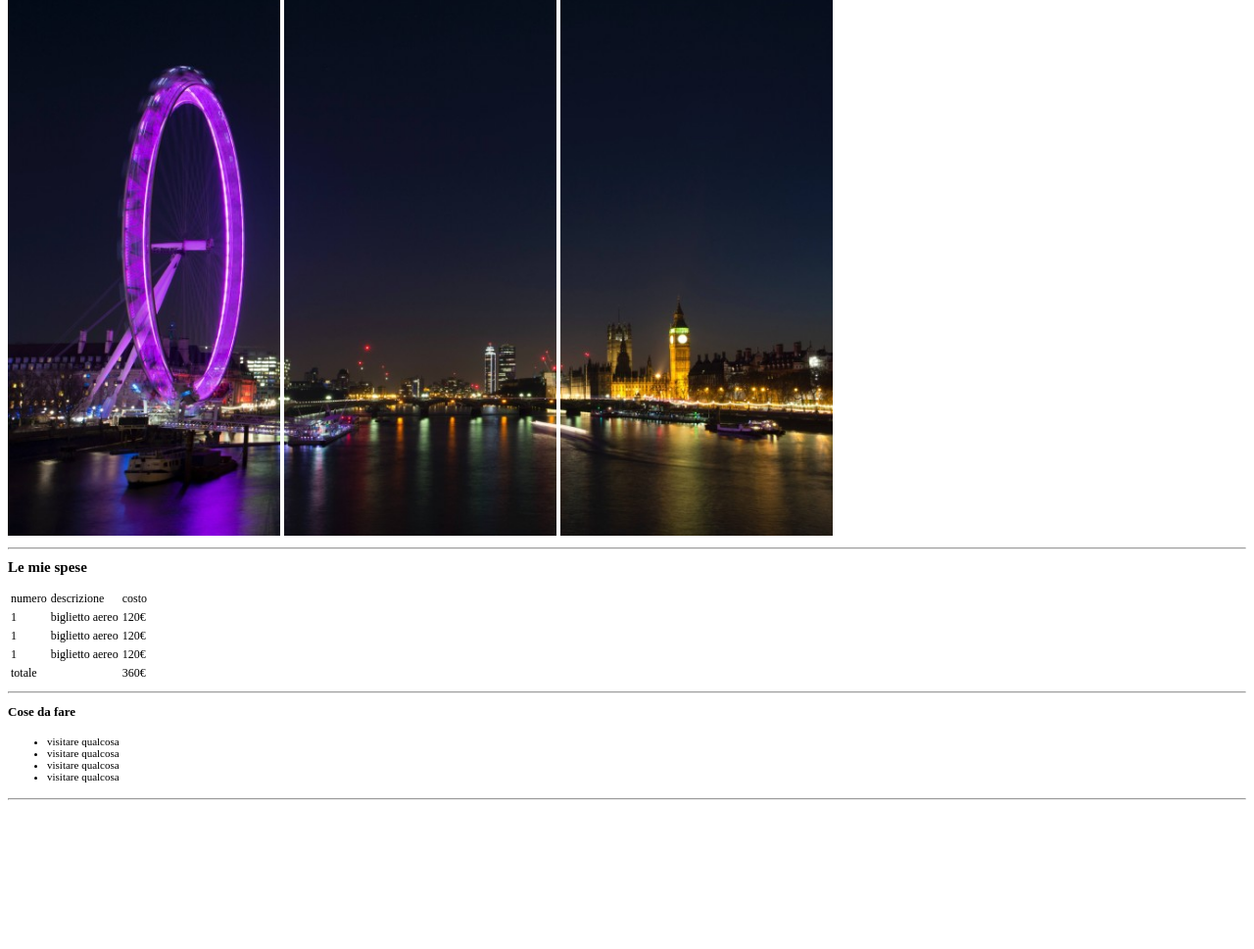
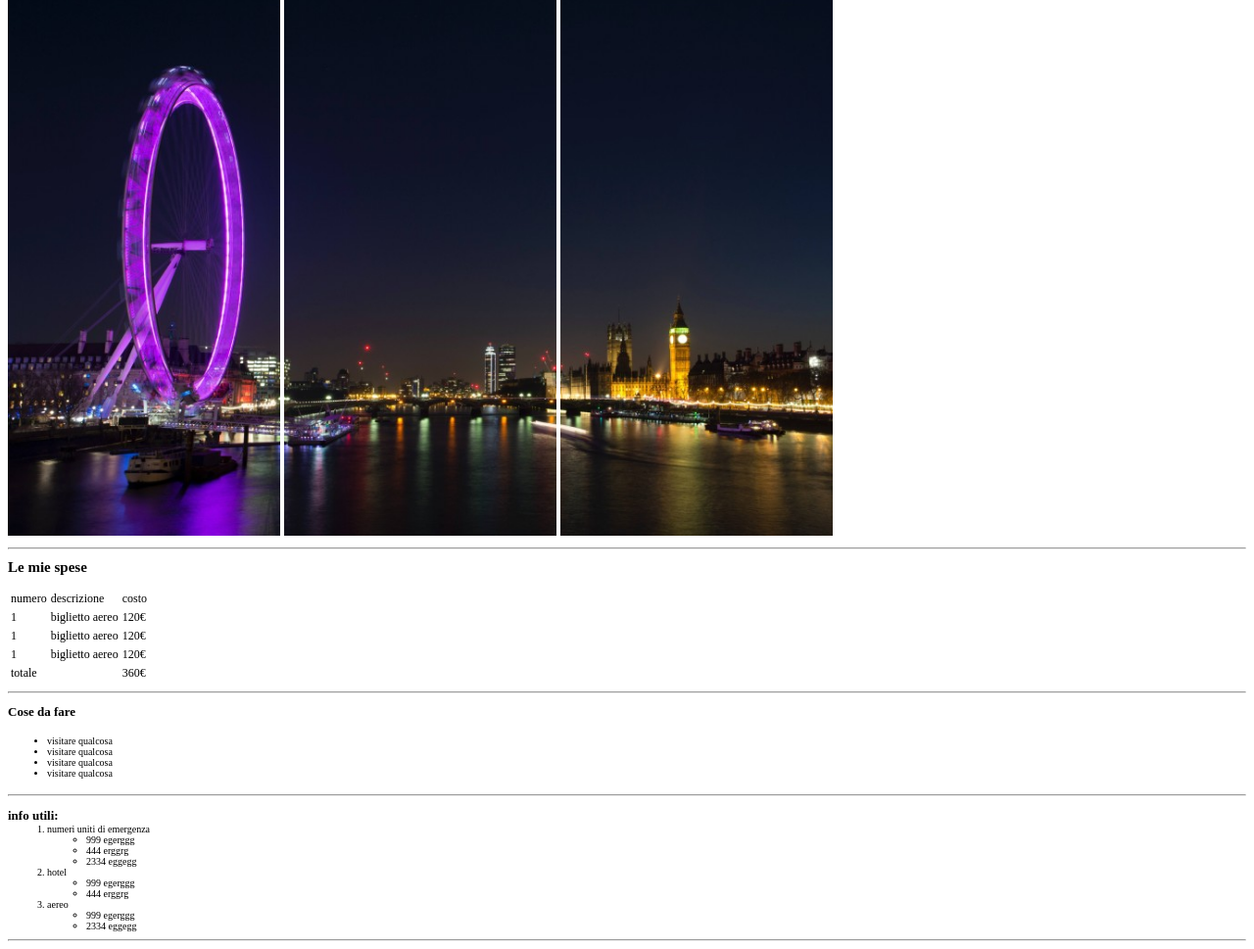
Before and after one commit to GiuseppeRepici/html-london-trip, a plain HTML site: page index.html in a window 1280 px wide. Shown: the part 79-1048 px from the top of the page at 98% size. Before the commit the page ends 904 px from the top, so only its background shows below. Drawn offline with Linux system fonts and the light colour scheme.

Commit message:
aggiunta sezione

```diff
--- a/index.html
+++ b/index.html
@@ -63,6 +63,31 @@
             </ul>
             <hr>
         </section>
+        <section class="primo">
+            <h5 class="titolo2">info utili:</h5>
+            <ol>
+                <li><span>numeri uniti di emergenza</span>
+                    <ul>
+                        <li>999 egerggg</li>
+                        <li>444 erggrg</li>
+                        <li>2334 eggegg</li>
+                    </ul>
+                </li>
+                <li> hotel
+                    <ul>
+                        <li>999 egerggg</li>
+                        <li>444 erggrg</li>
+                    </ul>
+                </li>
+                <li> aereo
+                    <ul>
+                        <li>999 egerggg</li>
+                        <li>2334 eggegg</li>
+                    </ul>
+                </li>
+            </ol>
+            <hr>
+        </section>
     </main>
     </body>
 </html>
--- a/style.css
+++ b/style.css
@@ -19,11 +19,22 @@ table{
 }
 
 li{
-    font-size: 11px;
+    font-size: 10px;
     margin-top: 0;
+    margin-bottom: 0;
 }
 
 .titolo1 {
     font-size: 13px;
     margin-bottom: 0;
 }
+
+ol{
+    margin-top: 0;
+    margin-bottom: 0;
+}
+
+.titolo2{
+    font-size: 13px;
+    margin-bottom: 0;
+}
```
